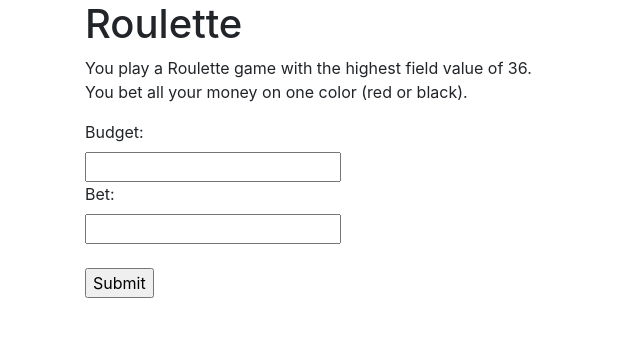
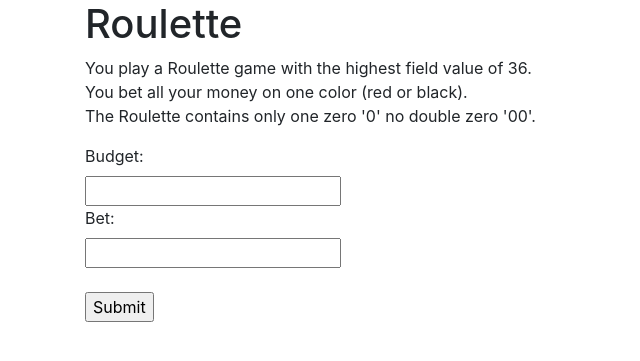
Before and after one commit to eglisi1/probabilities, a Flask app: page /roulette in a window 1280 px wide. Shown: the part 56-417 px from the top of the page, without its empty margins (0-640 px from the left). Run offline with Flask 2, Linux system fonts and the light colour scheme.

Commit message:
add explanation text

```diff
--- a/templates/roulette/roulette.html
+++ b/templates/roulette/roulette.html
@@ -5,7 +5,8 @@
         <h1>Roulette</h1>
         <p>
             You play a Roulette game with the highest field value of 36. <br/>
-            You bet all your money on one color (red or black).
+            You bet all your money on one color (red or black). <br/>
+            The Roulette contains only one zero '0' no double zero '00'.
         </p>
         <form action="{{ url_for("calculate_roulette") }}" method="post">
             <label for="budget">Budget:</label><br>
```
